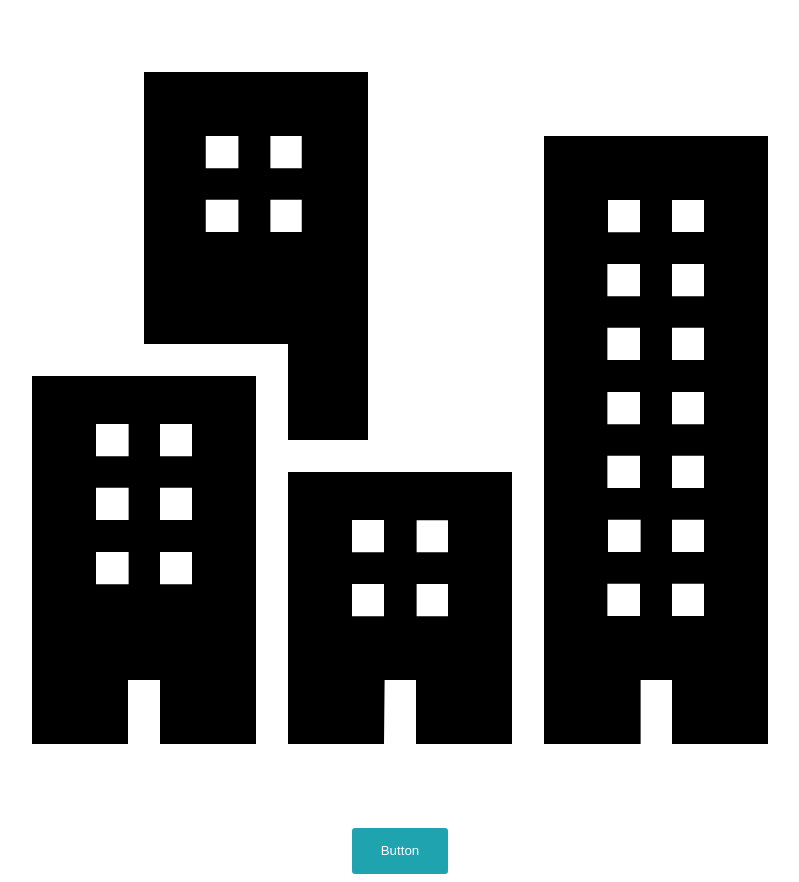
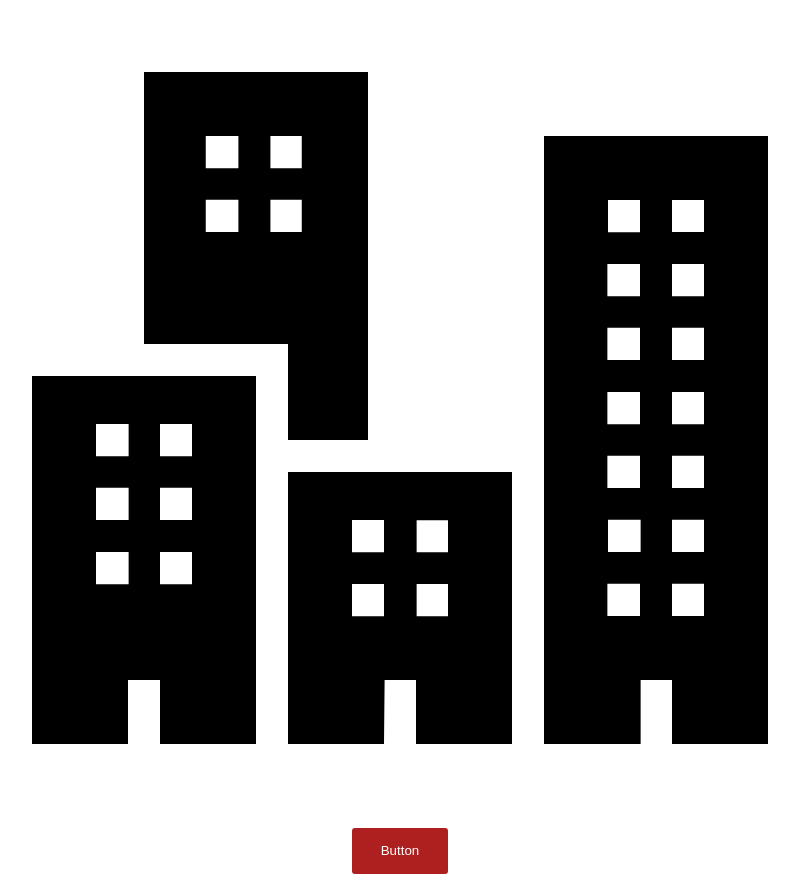
Before and after one commit to chillyweather/storybook, a React (Vite) app: page / in a window 1280 px wide. Shown: the whole page, without its empty margins (240-1039 px from the left). Built offline with nearby package versions, Linux system fonts and the light colour scheme.

Commit message:
Update file via Figma plugin

```diff
--- a/src/index.css
+++ b/src/index.css
@@ -1,13 +1,13 @@
 button {
     border-radius: 3px;
-    border: 2px solid #1FA3AE;
-    color: #1FA3AE;
+    border: 2px solid #ae1f1f;
+    color: #ae1f1f;
     margin: 0 1em;
     padding: 1em 2em;
   }
 
   button.primary {
-    background: #1FA3AE;
+    background: #ae1f1f;
     color: white;
   }
 
@@ -17,23 +17,23 @@ button {
 
   button:hover {
     background: #fff;
-    color: #1FA3AE;
+    color: #ae1f1f;
     cursor: pointer;
   }
 
   button.primary:hover {
-    background: #1FA3AE;
+    background: #ae1f1f;
     color: white;
   }
 
   button.secondary:hover {
-    background: #1FA3AE;
+    background: #ae1f1f;
     color: white;
   }
 
   button:active {
     background: #d9d9d9;
-    color: #1FA3AE;
+    color: #ae1f1f;
     outline: none;
   }
 
```
